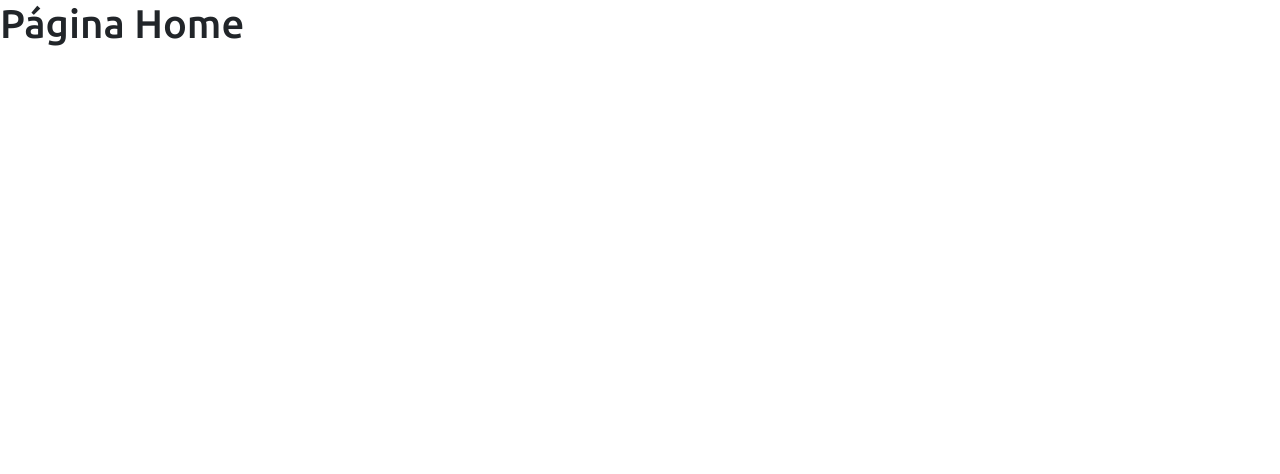
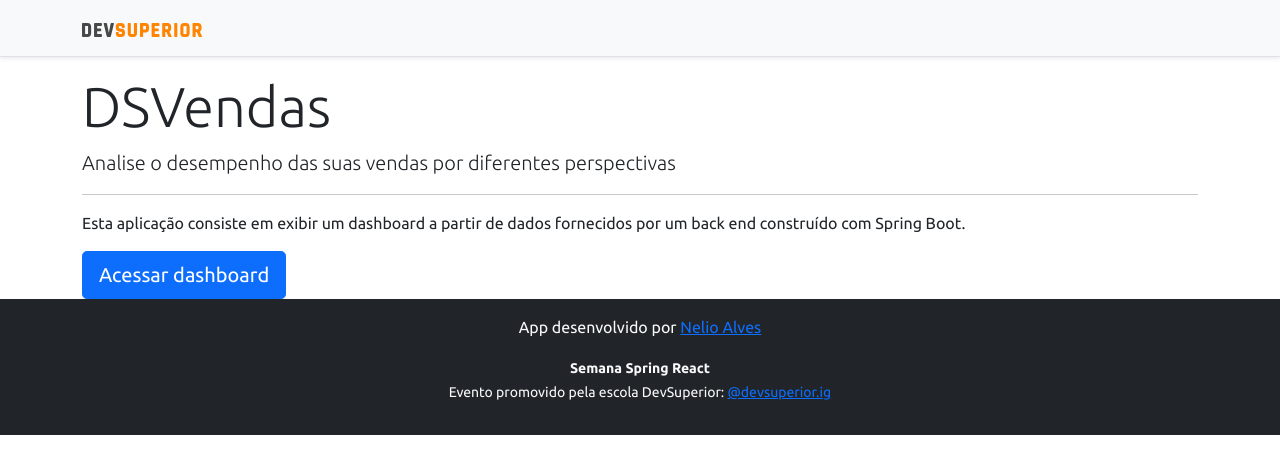
Before and after one commit to Ulisses-Gomes/Projeto-sds5, a React (Create React App) app in the folder frontend/: page / in a window 1280 px wide. Shown: the top 474 px of the page. Built offline with nearby package versions, Linux system fonts and the light colour scheme.

Commit message:
Home, navigation

```diff
--- a/frontend/src/App.tsx
+++ b/frontend/src/App.tsx
@@ -2,7 +2,7 @@ import Routes from "Routes";
 
 function App() {
   return (
-    <Routes/>
+    <Routes />
   );
 }
 
--- a/frontend/src/components/BarChart/index.tsx
+++ b/frontend/src/components/BarChart/index.tsx
@@ -23,10 +23,10 @@ const BarChart = () => {
     };
     return (
         <Chart
-            options = {{...options, xaxis: mockData.labels}}
+            options={{ ...options, xaxis: mockData.labels }}
             series={mockData.series}
-            type = "bar"
-            height = "240"
+            type="bar"
+            height="240"
         />
     );
 }
--- a/frontend/src/components/Footer/index.tsx
+++ b/frontend/src/components/Footer/index.tsx
@@ -4,7 +4,7 @@ const Footer = () => {
         <div>
             <footer className="footer mt-auto py-3 bg-dark">
                 <div className="container">
-                    <p className="text-light">App desenvolvido por <a href="https://github.com/Ulisses-Gomes" target="_blank" rel="noreferrer">Ulisses Gomes</a></p>
+                    <p className="text-light">App desenvolvido por <a href="https://github.com/acenelio" target="_blank" rel="noreferrer">Nelio Alves</a></p>
                     <p className="text-light"><small><strong>Semana Spring React</strong><br />
                         Evento promovido pela escola DevSuperior: <a href="https://instagram.com/devsuperior.ig" target="_blank" rel="noreferrer">@devsuperior.ig</a></small></p>
                 </div>
--- a/frontend/src/components/NavBar/index.tsx
+++ b/frontend/src/components/NavBar/index.tsx
@@ -1,10 +1,13 @@
-import ImgDsDark  from 'assets/img/ds-dark.svg'
+import ImgDsDark from 'assets/img/ds-dark.svg'
+import { Link } from 'react-router-dom';
 const NavBar = () => {
     return (
         <div className="d-flex flex-column flex-md-row align-items-center p-3 px-md-4 mb-3 bg-light border-bottom shadow-sm">
             <div className="container">
                 <nav className="my-2 my-md-0 mr-md-3">
-                    <img src={ImgDsDark} alt="DevSuperior" width="120" />
+                    <Link to='/'>
+                        <img src={ImgDsDark} alt="DevSuperior" width="120" />
+                    </Link>
                 </nav>
             </div>
         </div>
--- a/frontend/src/pages/Home/index.tsx
+++ b/frontend/src/pages/Home/index.tsx
@@ -1,9 +1,25 @@
+import Footer from "components/Footer";
+import NavBar from "components/NavBar";
+import { Link } from "react-router-dom";
+
 const Home = () => {
-    return (
-        <div>
-          <h1>Página Home</h1>
+  return (
+    <>
+      <NavBar />
+      <div className="container">
+        <div className="jumbotron">
+          <h1 className="display-4">DSVendas</h1>
+          <p className="lead">Analise o desempenho das suas vendas por diferentes perspectivas</p>
+          <hr />
+          <p>Esta aplicação consiste em exibir um dashboard a partir de dados fornecidos por um back end construído com Spring Boot.</p>
+          <Link className="btn btn-primary btn-lg" to="/dashboard">
+            Acessar dashboard
+          </Link>
         </div>
-    );
+      </div>
+      <Footer />
+    </>
+  );
 }
 
 export default Home;
```
